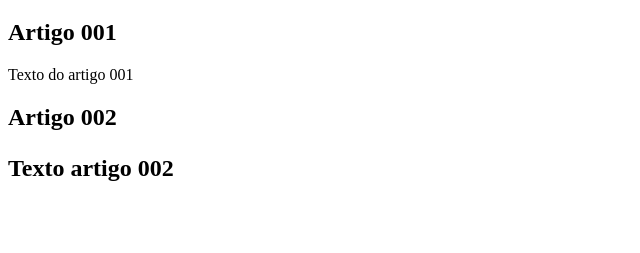
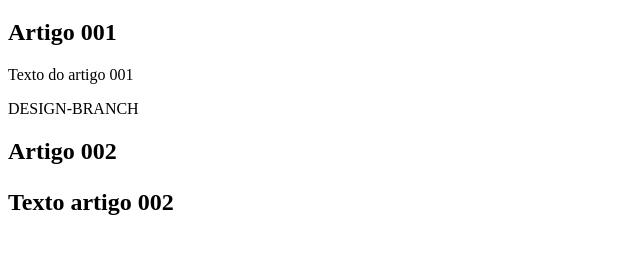
Before and after one commit to PtrMarcosTiago/atividade-1, a plain HTML site: page index.html in a window 1280 px wide. Shown: the part 61-314 px from the top of the page, without its empty margins (0-640 px from the left). Drawn offline with Linux system fonts and the light colour scheme.

Commit message:
Update index.html

```diff
--- a/index.html
+++ b/index.html
@@ -14,6 +14,7 @@
         <article>
             <h2>Artigo 001</h2>
             <p>Texto do artigo 001</p>
+            <p>DESIGN-BRANCH</p>
         </article>
         <article>
             <h2>
```
